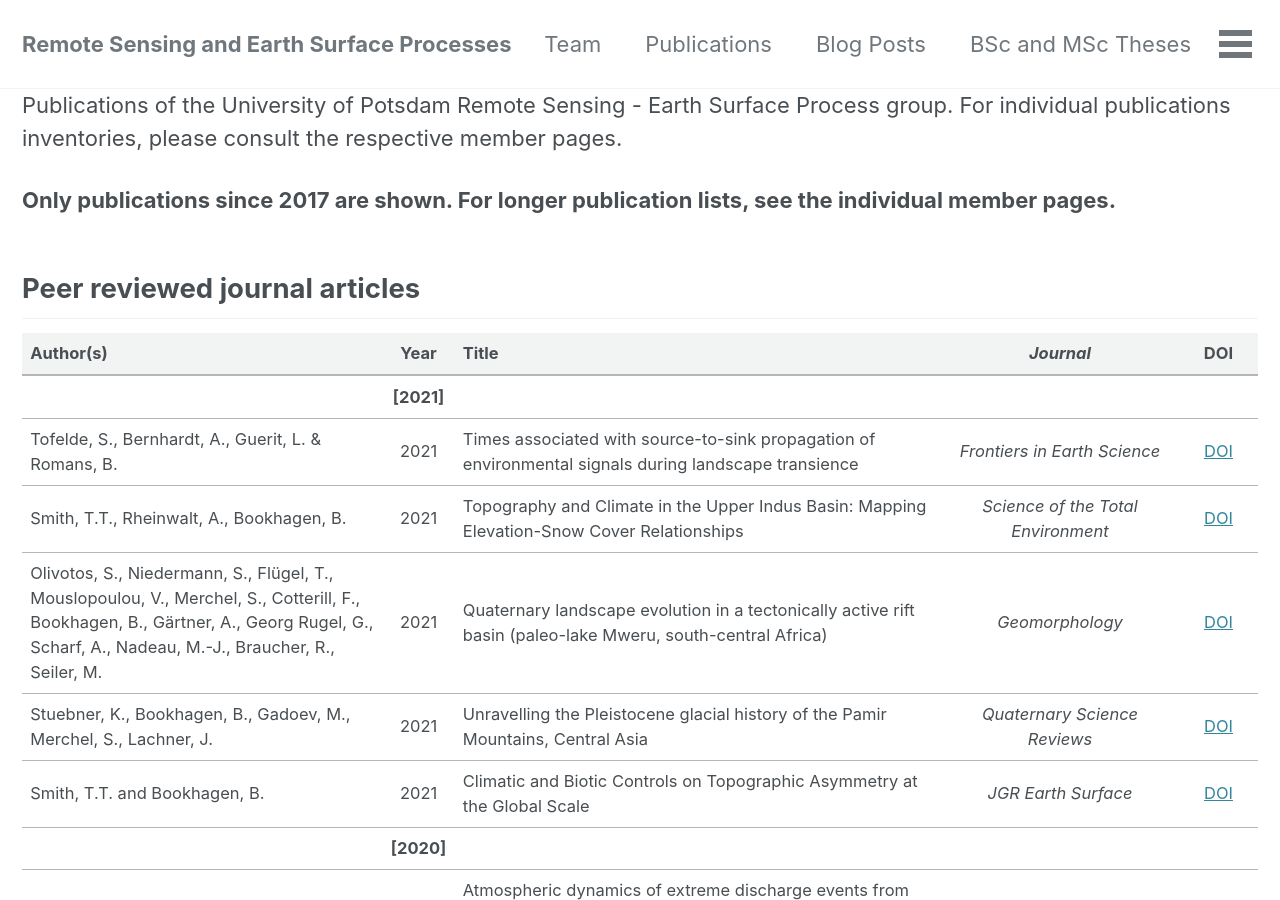
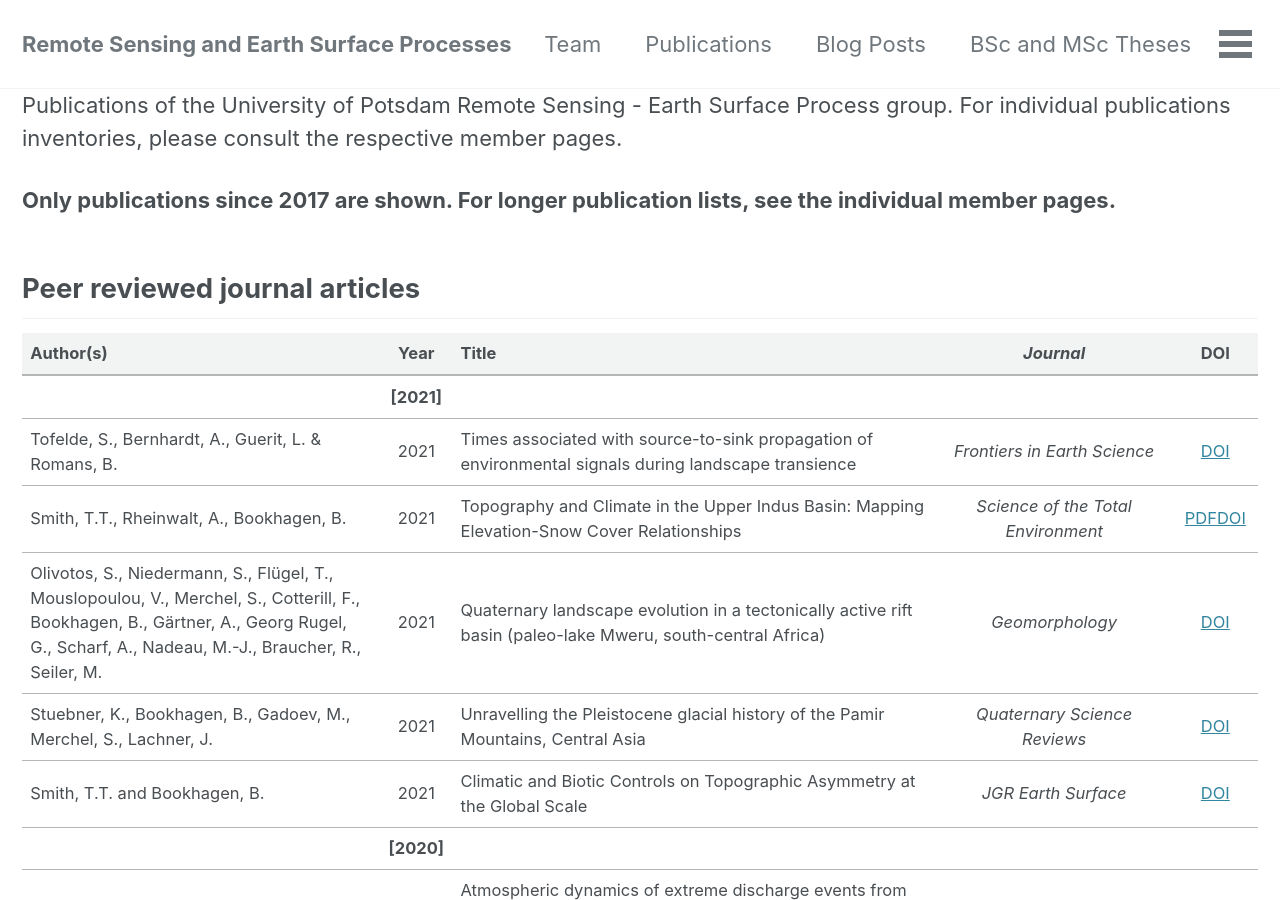
Before and after one commit to UP-RS-ESP/vacon.github.io, a Jekyll site: the page built from _pages/publications.md, in a window 1280 px wide and 900 px high. Built offline with Jekyll 4.4.1, drawn with Linux system fonts in a browser that asks for light colours; cached includes are drawn as plain includes; nearby versions of some CDN libraries.

Commit message:
May-05 2021

```diff
--- a/_pages/publications.md
+++ b/_pages/publications.md
@@ -16,7 +16,7 @@
 | :--- | :---: | --- | :---: | :---:
 | **[2021]** | | | |
 Tofelde, S., Bernhardt, A., Guerit, L. & Romans, B. | 2021 | Times associated with source-to-sink propagation of environmental signals during landscape transience | _Frontiers in Earth Science_  | [DOI](https://www.frontiersin.org/articles/10.3389/feart.2021.628315/full)
-Smith, T.T., Rheinwalt, A., Bookhagen, B. | 2021 | Topography and Climate in the Upper Indus Basin: Mapping Elevation-Snow Cover Relationships | _Science of the Total Environment_ | [DOI](STOTEN-D-21-03144R2)
+Smith, T.T., Rheinwalt, A., Bookhagen, B. | 2021 | Topography and Climate in the Upper Indus Basin: Mapping Elevation-Snow Cover Relationships | _Science of the Total Environment_ | [PDF](http://bodobookhagen.github.io/pdf/Smith21_UpperIndusSnow_Accepted.pdf)[DOI](STOTEN-D-21-03144R2)
 Olivotos, S., Niedermann, S., Flügel, T., Mouslopoulou, V., Merchel, S., Cotterill, F., Bookhagen, B., Gärtner, A., Georg Rugel, G., Scharf, A., Nadeau, M.-J., Braucher, R., Seiler, M. | 2021 | Quaternary landscape evolution in a tectonically active rift basin (paleo-lake Mweru, south-central Africa) | _Geomorphology_ | [DOI](https://doi.org/10.1016/j.geomorph.2021.107669)
 Stuebner, K., Bookhagen, B., Gadoev, M., Merchel, S., Lachner, J. | 2021 | Unravelling the Pleistocene glacial history of the Pamir Mountains, Central Asia | _Quaternary Science Reviews_ | [DOI](https://doi.org/10.1016/j.quascirev.2021.106857)
 Smith, T.T. and Bookhagen, B. | 2021 | Climatic and Biotic Controls on Topographic Asymmetry at the Global Scale | _JGR Earth Surface_ | [DOI](https://doi.org/10.1029/2020JF005692)|
```
